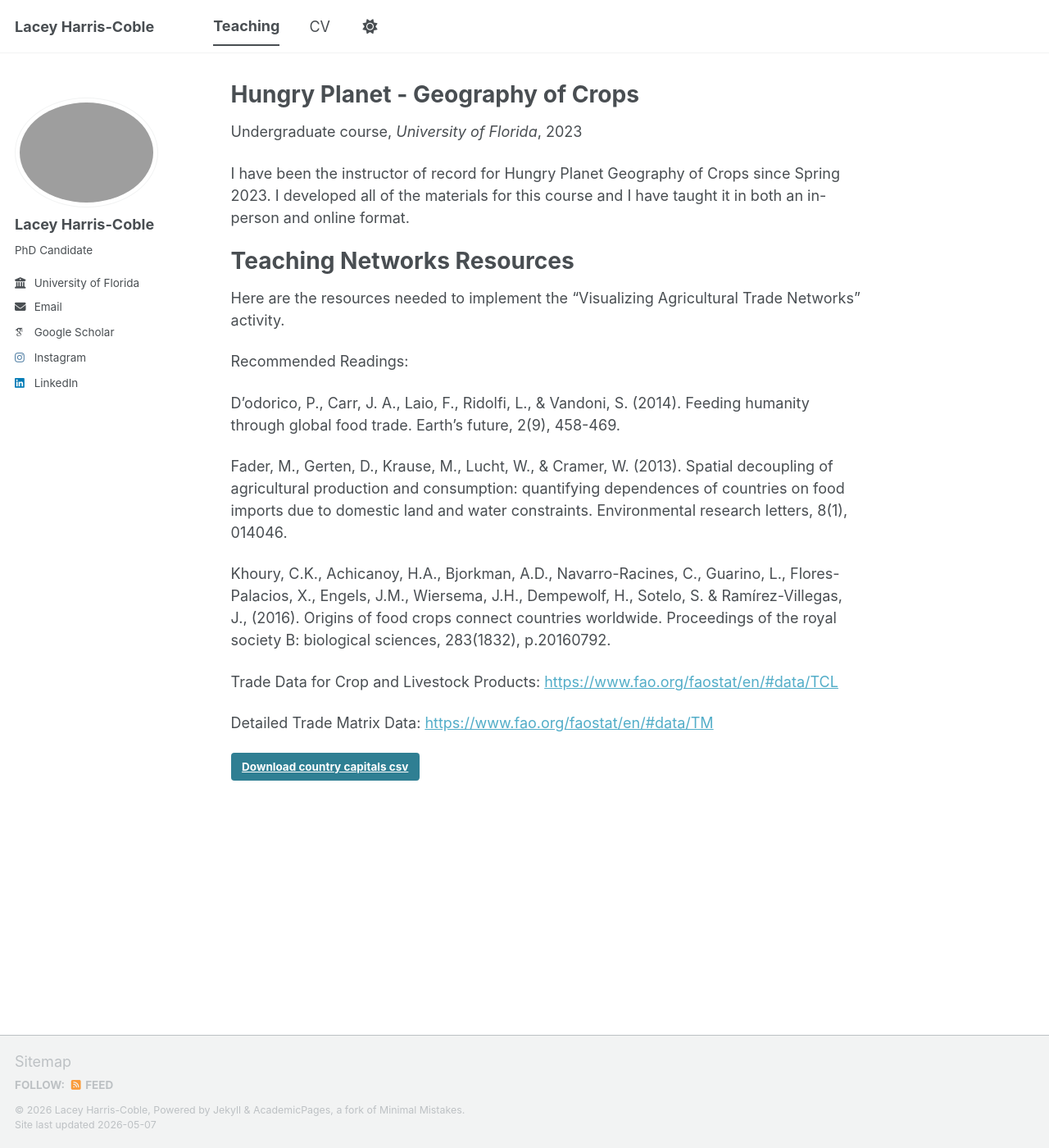
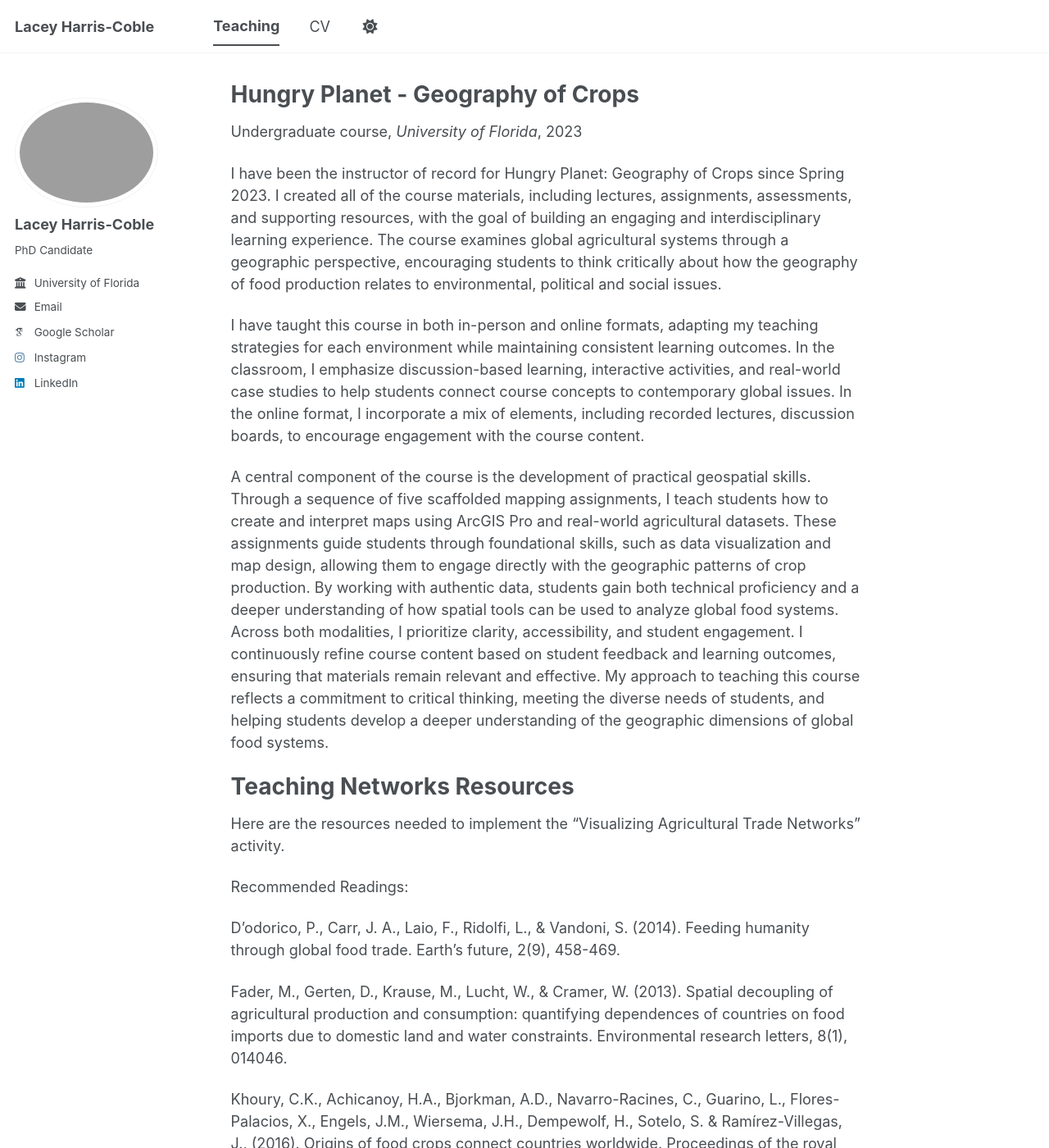
Before and after one commit to lharriscoble/lharriscoble.github.io, a Jekyll site: the page built from _teaching/2014-spring-teaching-1.md, in a window 1280 px wide and 1400 px high. Shown: the whole window at 82% size. Built offline with Jekyll 4.4.1, drawn with Linux system fonts in a browser that asks for light colours; some web fonts are replaced; a script bundle is joined from its source files by our own code; library files that are not in the unit come from our copies.

Commit message:
Update 2014-spring-teaching-1.md

```diff
--- a/_teaching/2014-spring-teaching-1.md
+++ b/_teaching/2014-spring-teaching-1.md
@@ -8,7 +8,12 @@ date: "2023-01-02"
 #location: "City, Country"
 ---
 
-I have been the instructor of record for Hungry Planet Geography of Crops since Spring 2023. I developed all of the materials for this course and I have taught it in both an in-person and online format.
+I have been the instructor of record for Hungry Planet: Geography of Crops since Spring 2023. I created all of the course materials, including lectures, assignments, assessments, and supporting resources, with the goal of building an engaging and interdisciplinary learning experience. The course examines global agricultural systems through a geographic perspective, encouraging students to think critically about how the geography of food production relates to environmental, political and social issues.
+
+I have taught this course in both in-person and online formats, adapting my teaching strategies for each environment while maintaining consistent learning outcomes. In the classroom, I emphasize discussion-based learning, interactive activities, and real-world case studies to help students connect course concepts to contemporary global issues. In the online format, I incorporate a mix of elements, including recorded lectures, discussion boards, to encourage engagement with the course content.
+
+A central component of the course is the development of practical geospatial skills. Through a sequence of five scaffolded mapping assignments, I teach students how to create and interpret maps using ArcGIS Pro and real-world agricultural datasets. These assignments guide students through foundational skills, such as data visualization and map design, allowing them to engage directly with the geographic patterns of crop production. By working with authentic data, students gain both technical proficiency and a deeper understanding of how spatial tools can be used to analyze global food systems.
+Across both modalities, I prioritize clarity, accessibility, and student engagement. I continuously refine course content based on student feedback and learning outcomes, ensuring that materials remain relevant and effective. My approach to teaching this course reflects a commitment to critical thinking, meeting the diverse needs of students, and helping students develop a deeper understanding of the geographic dimensions of global food systems.
 
 
 Teaching Networks Resources
```
